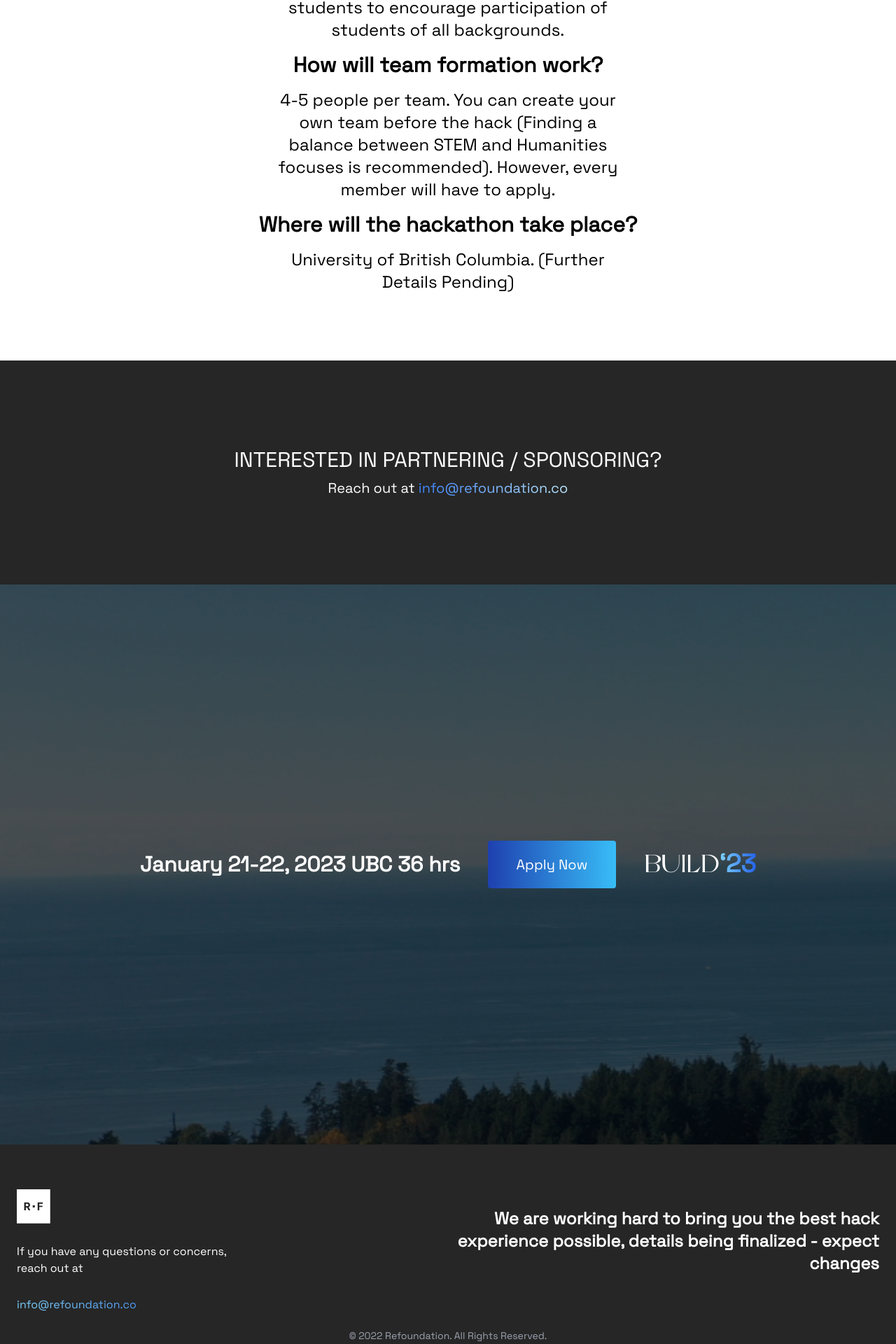
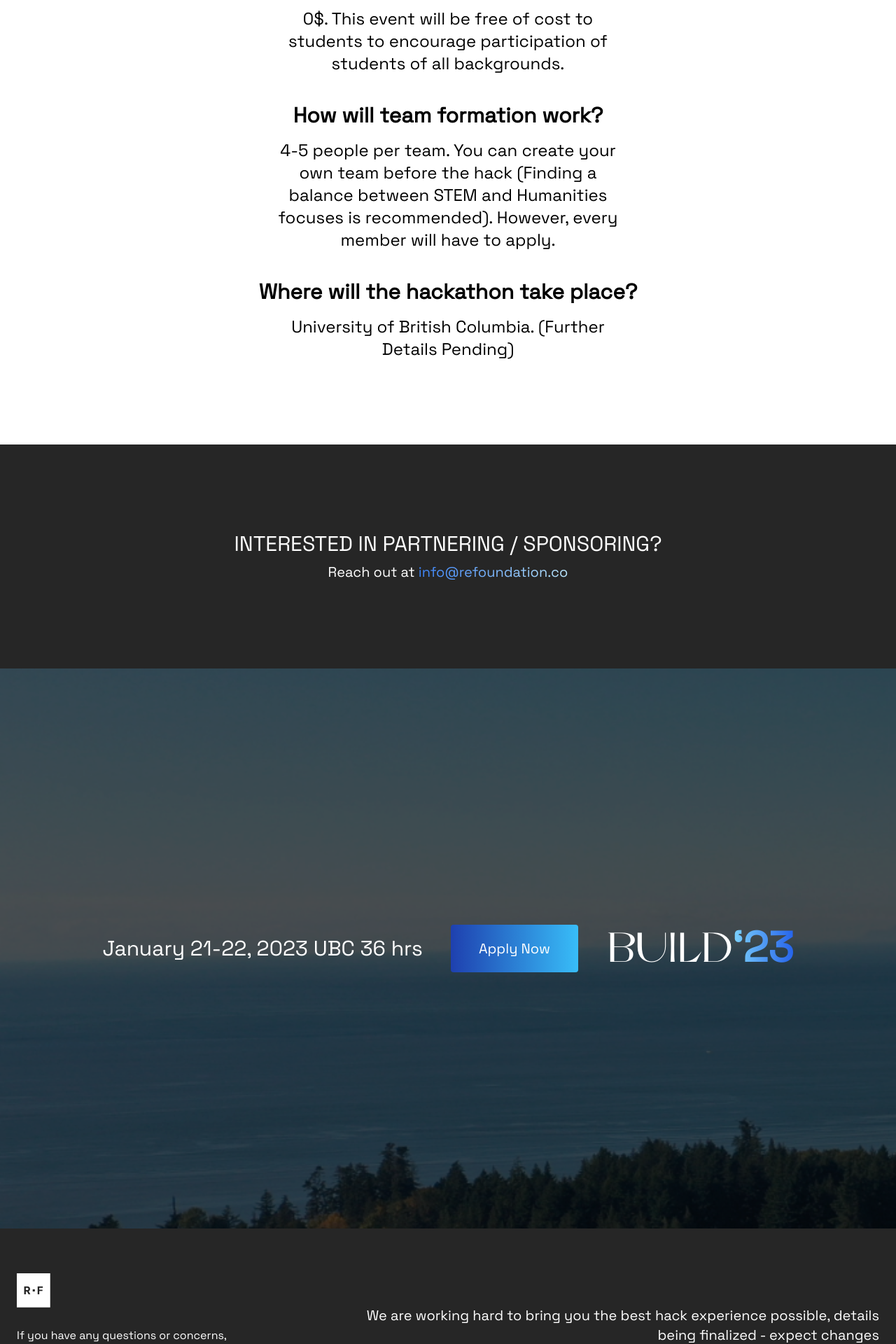
Before and after one commit to jerryq0101/BUILD-23-website, a Next.js app in the folder src/: page / in a window 1280 px wide. Shown: the part 3126-5046 px from the top of the page at 70% size. Built offline with nearby package versions, Linux system fonts and the light colour scheme.

Commit message:
font + text spacing

```diff
--- a/src/pages/index.js
+++ b/src/pages/index.js
@@ -121,7 +121,7 @@ export default function Home() {
       <div className="flex h-80 bg-[url('/splash.png')] bg-cover flex-col h-screen">
         <div className="backdrop-brightness-50 bg-black/30 flex h-full w-full">
           <div className="flex-1 h-full items-center justify-center flex">
-            <p className="text-center text-3xl text-white font-semibold pr-10 hidden lg:block">
+            <p className="text-center text-3xl text-white pr-10 hidden lg:block">
               January 21-22, 2023 UBC 36 hrs
             </p>
             <Link
@@ -130,7 +130,7 @@ export default function Home() {
             >
               Apply Now
             </Link>
-            <p className="text-4xl text-white pl-10 font-Slang hidden lg:block">
+            <p className="text-6xl text-white pl-10 font-Slang hidden lg:block">
               BUILD
               <span className="font-bold text-transparent bg-clip-text transition-colors bg-gradient-to-r to-blue-600 from-sky-300 font-Space">
                 ‘23
--- a/src/partials/faq.js
+++ b/src/partials/faq.js
@@ -1,6 +1,6 @@
 export default function FaqSection(props) {
   return (
-    <div>
+    <div className="pb-6">
       <p className="text-center text-3xl font-bold pb-4">{props.q}</p>
       <div className="items-center justify-center flex">
         <p className="text-center text-2xl pb-4 max-w-lg ">{props.a}</p>
--- a/src/partials/footer.js
+++ b/src/partials/footer.js
@@ -17,8 +17,8 @@ export default function Footer() {
               <a href="mailto:info@refoundation.co">info@refoundation.co</a>
             </p>
           </div>
-          <div className="flex items-center justify-center pb-2 text-center max-w-2xl md:text-right">
-            <p className="text-2xl text-white font-semibold">
+          <div className="flex items-center justify-center pb-2 text-center max-w-3xl md:text-right">
+            <p className="text-xl text-white">
               We are working hard to bring you the best hack experience
               possible, details being finalized - expect changes
             </p>
```
